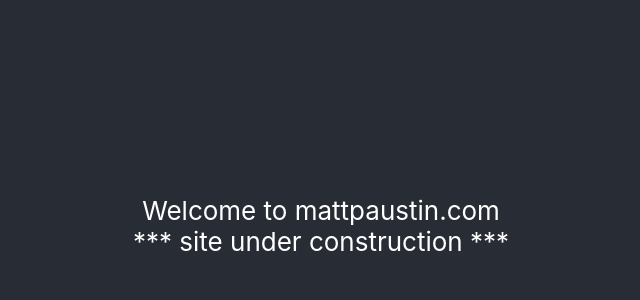
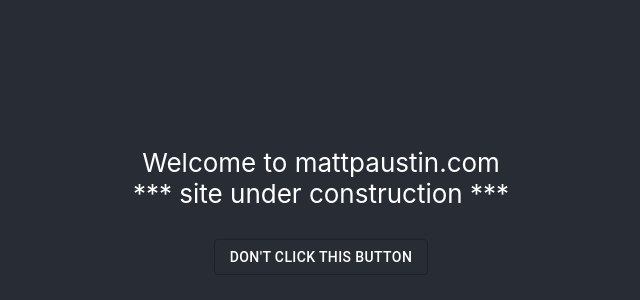
Before and after one commit to mpaustin/mpa-site-app, a React (Create React App) app: page / in a window 1280 px wide. Shown: the part 174-474 px from the top of the page, without its empty margins (319-959 px from the left). Built offline with nearby package versions, Linux system fonts and the light colour scheme.

Commit message:
added a button

```diff
--- a/package.json
+++ b/package.json
@@ -3,6 +3,7 @@
   "version": "0.1.0",
   "private": true,
   "dependencies": {
+    "@material-ui/core": "^4.11.1",
     "@testing-library/jest-dom": "^5.11.4",
     "@testing-library/react": "^11.1.0",
     "@testing-library/user-event": "^12.1.10",
--- a/src/App.js
+++ b/src/App.js
@@ -1,25 +1,19 @@
 import logo from './logo.svg';
 import './App.css';
+import Button from '@material-ui/core/Button';
 
 function App() {
   return (
     <div className="App">
       <header className="App-header">
-        {/* <img src={logo} className="App-logo" alt="logo" />
-        <p>
-          Edit <code>src/App.js</code> and save to reload.
-        </p>
-        <a
-          className="App-link"
-          href="https://reactjs.org"
-          target="_blank"
-          rel="noopener noreferrer"
-        >
-          Learn React
-        </a> */}
         Welcome to mattpaustin.com
         <div>
           *** site under construction ***
+        </div>
+        <div>
+          <Button variant='outlined' style={{margin: '30px', color: 'white'}} >
+            Don't click this button
+          </Button>
         </div>
       </header>
     </div>
```
Also changed, not shown: 1 other file (tests, documents, lock files or other folders).
